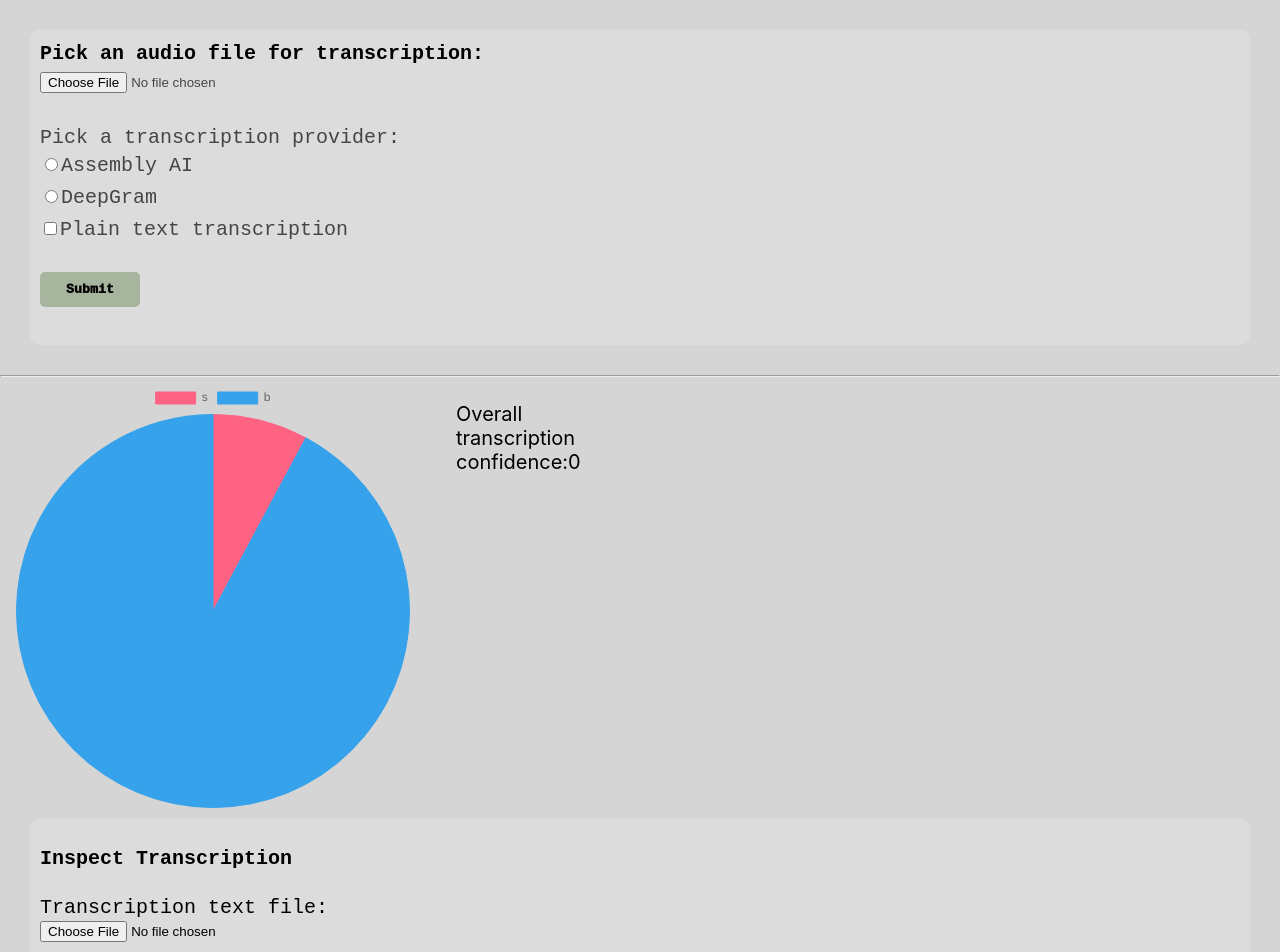
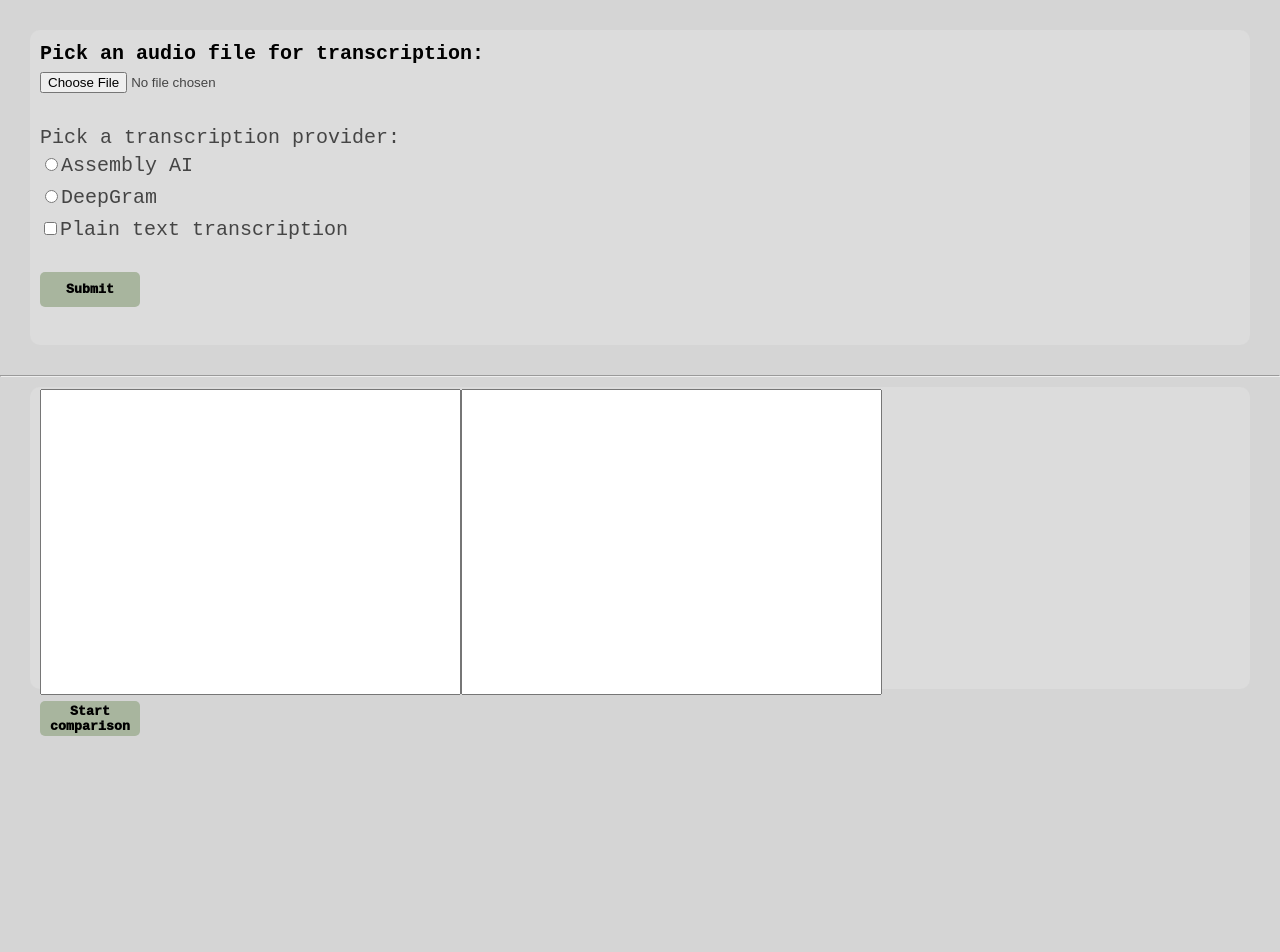
Before and after one commit to iuf26/HCOEspeech2text, a React (Create React App) app: page / in a window 1280 px wide. Shown: the top 952 px of the page. After the commit the page ends 800 px from the top, so only its background shows below. Built offline with nearby package versions, Linux system fonts and the light colour scheme.

Commit message:
added comparison functionality

```diff
--- a/src/components/EvaluateTranscription.js
+++ b/src/components/EvaluateTranscription.js
@@ -5,124 +5,69 @@ import { renderToString } from "react-dom/server";
 import axios from "axios";
 
 export function EvaluateTranscription() {
-  const [transcribedTextFile, setTranscribedTextFile] = useState();
-  const [originalTextFile, setOriginalTextFile] = useState();
-  const [comparisonResult, setComparisonResult] = useState({});
-  const [downloadAvailable,setDownloadAvailable] = useState(false);
-  const filesTextComparisonUrl = `${environment.apiUrl}/compare-documents`;
+  const [firstText, setFirstText] = useState("");
+  const [secondText, setSecondText] = useState("");
+  const [comparisonResult, setComparisonResult] = useState();
+  const [downloadAvailable, setDownloadAvailable] = useState(false);
+  const textComparisonApi = `https://api.diffchecker.com/public/text?output_type=html&email=none@inexistent.com`;
 
   const onSubmitButtonClick = () => {
-    var bodyFormData = new FormData();
-    bodyFormData.append("doc1", transcribedTextFile);
-    bodyFormData.append("doc2", originalTextFile);
-    axios({
-      method: "post",
-      url: filesTextComparisonUrl,
-      data: bodyFormData,
-      headers: { "Content-Type": "multipart/form-data" },
-    })
-      .then((response) => response.data)
-      .then((data) => {
-        setComparisonResult(data);
+    axios
+      .post(textComparisonApi, {
+        left: firstText,
+        right: secondText,
+      })
+      .then((response) => {
+        setComparisonResult(response.data);
         setDownloadAvailable(true);
       })
       .catch((error) => console.error(error));
   };
 
-  const ComparisonResults = ({ transcribedWords, evaluationWords }) => {
-    if(transcribedWords && evaluationWords){
-    return (
-      <div style={{ display: "flex", flexDirection: "row", gap: "10px" }}>
-        <table>
-          <tr>
-            <th>Transcribed Words</th>
-          </tr>
-          {transcribedWords.map((word) => (
-            <tr>
-              <td>{word}</td>
-            </tr>
-          ))}
-          {/* <tr><td>Your word</td></tr> */}
-        </table>
-
-        <table>
-          <tr>
-            <th>Actual Words</th>
-          </tr>
-          {evaluationWords.map((wordData) => {
-            let wordColor =
-              wordData.status === "missing"
-                ? "blue"
-                : wordData.status === "wrong"
-                ? "red"
-                : "black";
-            return (
-                <tr>
-                    <td style={{color:wordColor}}>{wordData.word}</td>
-                </tr>
-            )
-          })}
-        </table>
-        <footer>
-            <p>*blue = missing words in the transcribed text</p>
-            <p>*red = wrong spelled words in the transcribed text</p>
-        </footer>
-      </div>
-    );}
-  };
-
   const onDownloadButtonClick = () => {
-    let resultContent = renderToString(
-      <ComparisonResults
-      transcribedWords={comparisonResult.transcribedWords}
-      evaluationWords={comparisonResult.evaluation}
-      />
-    );
     const element = document.createElement("a");
-    const file = new Blob([resultContent], {
+    const file = new Blob([comparisonResult], {
       type: "text/plain",
     });
     element.href = URL.createObjectURL(file);
-    element.download = "Comparison-Report.html";
+    element.download = "Comparison-report.html";
     document.body.appendChild(element);
     element.click();
   };
 
   return (
     <div className="container__evaluate-transcription">
-      <h4>Inspect Transcription</h4>
-      <label htmlFor="transcribed">Transcription text file:</label>
+      <textarea
+        id="first-text"
+        name="first-text"
+        cols="50"
+        rows="20"
+        style={{ resize: "none" }}
+        onChange={(event) => setFirstText(event.target.value.trim())}
+      ></textarea>
+      <textarea
+        id="second-text"
+        name="second-text"
+        cols="50"
+        rows="20"
+        style={{ resize: "none" }}
+        onChange={(event) => setSecondText(event.target.value.trim())}
+      ></textarea>
       <br></br>
-      <input
-        id="input-audio"
-        type="file"
-        name="transcribed"
-        onChange={(event) => {
-          setTranscribedTextFile(event.target.files[0]);
+      <button
+        className="submit-button"
+        onClick={() => {
+          setDownloadAvailable(false);
+          onSubmitButtonClick();
         }}
-      />
-      <br></br>
-      <br></br>
-      <label htmlFor="original">Original text file:</label>
-      <br></br>
-      <input
-        id="input-audio"
-        type="file"
-        name="original"
-        onChange={(event) => {
-          setOriginalTextFile(event.target.files[0]);
-        }}
-      />
-      <br></br>
-      <br></br>
-      <div style={{display:"flex",gap:"10px"}}>
-        <button className="submit-button" onClick={() => {setDownloadAvailable(false);onSubmitButtonClick()}}>
-          Start comparison
+      >
+        Start comparison
+      </button>
+      {downloadAvailable ? (
+        <button className="submit-button" onClick={onDownloadButtonClick}>
+          Download results
         </button>
-        { downloadAvailable? <button className="submit-button" onClick={onDownloadButtonClick}>
-          Download results
-        </button> : null}
-      </div>
+      ) : null}
     </div>
   );
 }
--- a/src/components/FileUploadPage.js
+++ b/src/components/FileUploadPage.js
@@ -13,8 +13,8 @@ export function FileUploadPage() {
   const [isSelected, setIsSelected] = useState(false);
   const [responseTextContent, setResponseTextContent] = useState("");
   const [transcriptionFin, setTranscriptionFin] = useState(false);
-  const [chartLabels, setChartLabels] = useState(["s", "b"]);
-  const [speakersIntervention, setSpeakersIntervention] = useState([35, 412]);
+  const [chartLabels, setChartLabels] = useState([]);
+  const [speakersIntervention, setSpeakersIntervention] = useState([]);
   const [
     overallTranscriptionConfidence,
     setOverallTranscriptionConfidence,
@@ -302,7 +302,7 @@ export function FileUploadPage() {
             <BigTextWrapper>
               <p>
                 Overall transcription confidence:
-                {overallTranscriptionConfidence}
+                {overallTranscriptionConfidence}%
               </p>
             </BigTextWrapper>
           </div>
```
